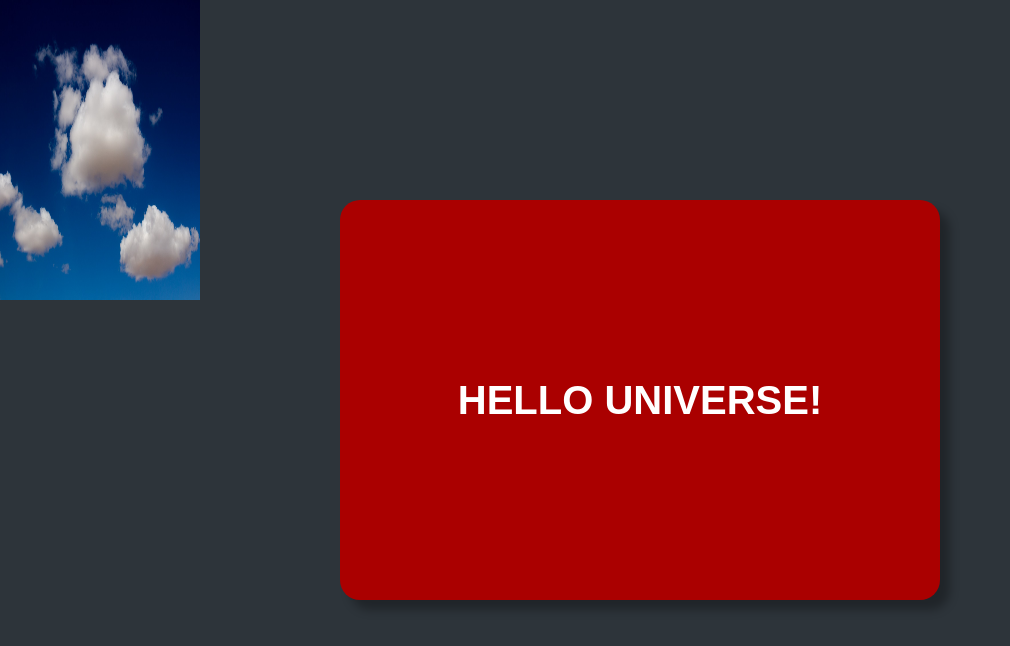
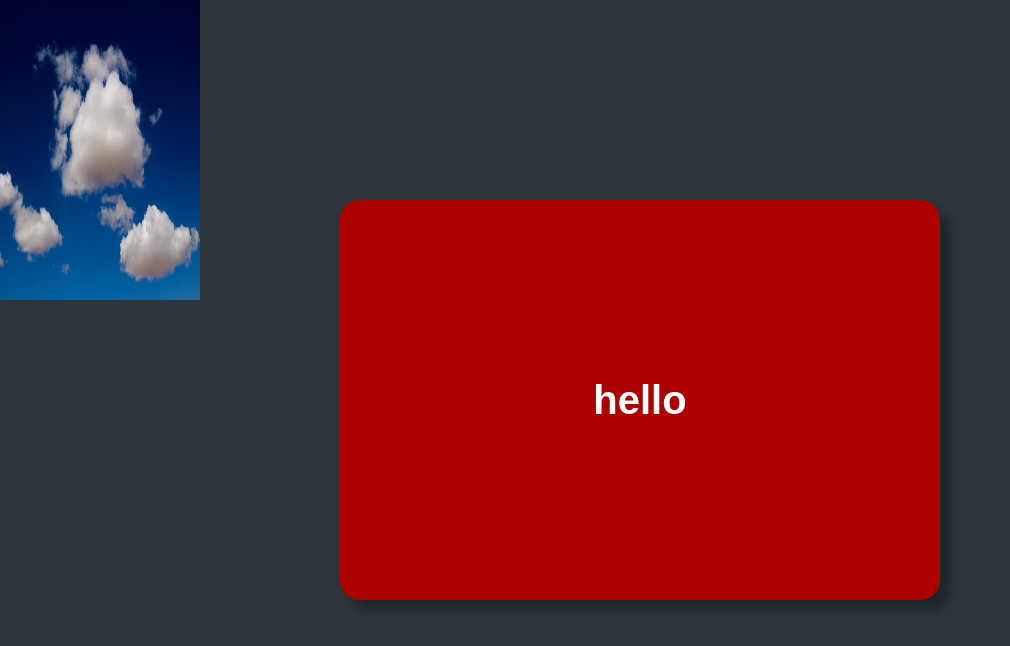
Before and after one commit to cynamonstudio/excercise-repo2, a plain HTML site: page index.html in a window 1280 px wide. Shown: the whole page, without its empty margins (0-1010 px from the left). Drawn offline with Linux system fonts and the light colour scheme.

Commit message:
SOME CHNAGES

```diff
--- a/app.js
+++ b/app.js
@@ -15,3 +15,20 @@ newElement.style.top="0px"
 newElement.style.left="0px"
 newElement.src="cloud.jpg"
 document.body.appendChild(newElement)
+
+
+
+const array = ["hello","world"]
+let count = 0
+setInterval ( ()=>{
+    console.log("click")
+
+    if ( count==0){
+        document.getElementById("text").innerHTML=array[0]
+        count++
+    }else{
+        document.getElementById("text").innerHTML=array[1]
+        count--
+    }
+
+},1000)
--- a/index.html
+++ b/index.html
@@ -10,7 +10,7 @@
   <body>
     <div class="wrapper">
         <div class="box">
-            <p class="text"> HELLO UNIVERSE!</p>
+            <p id="text" class="text"> HELLO UNIVERSE!</p>
         </div>
     </div>
 	<script src="app.js"></script>
```
